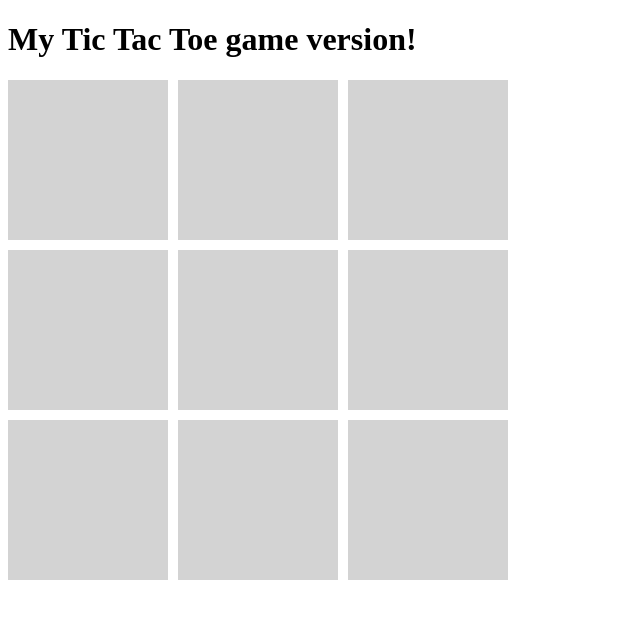
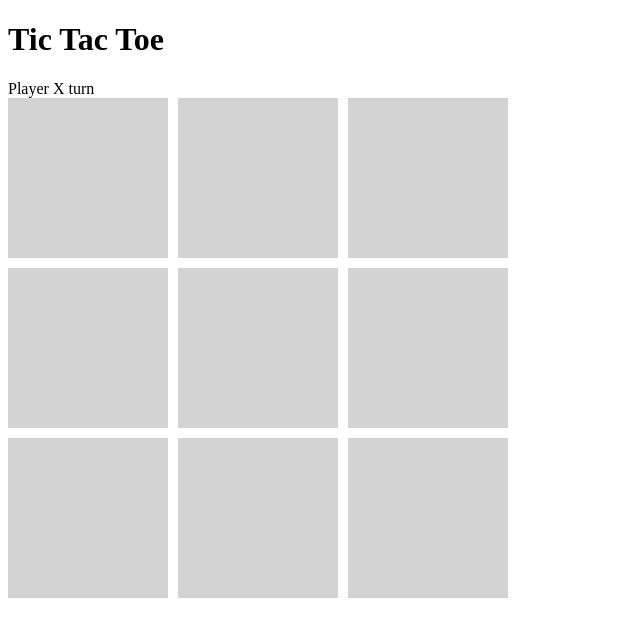
Before and after one commit to SusanaIsabelGuerreiro/tic-tac-toe-game, a React app: page / in a window 1280 px wide. Shown: the top 636 px of the page, without its empty margins (0-640 px from the left). Built offline with nearby package versions, Linux system fonts and the light colour scheme.

Commit message:
improve winner calculation to include tie

```diff
--- a/package.json
+++ b/package.json
@@ -19,6 +19,7 @@
     "eslint-config-prettier": "^8.3.0",
     "eslint-plugin-prettier": "^4.0.0",
     "eslint-plugin-react": "^7.26.1",
+    "eslint-plugin-react-hooks": "^4.2.0",
     "eslint-webpack-plugin": "^3.1.0",
     "html-webpack-plugin": "^5.5.0",
     "prettier": "^2.4.1",
--- a/src/App.tsx
+++ b/src/App.tsx
@@ -1,20 +1,10 @@
-import React, { useState } from "react";
+import React, { useEffect, useState } from "react";
 import Board from "./components/Board";
 import Square from "./components/Square";
 import usePlayerGaming from "./hooks/usePlayerGaming";
+import { calculateWinner, playerWins } from "./utils/calculateWinner";
 
-const playerWins = (grid: string[], player: string) => {
-  return (
-    (grid[0] === player && grid[1] === player && grid[2] === player) ||
-    (grid[3] === player && grid[4] === player && grid[5] === player) ||
-    (grid[6] === player && grid[7] === player && grid[8] === player) ||
-    (grid[0] === player && grid[3] === player && grid[6] === player) ||
-    (grid[1] === player && grid[4] === player && grid[7] === player) ||
-    (grid[2] === player && grid[5] === player && grid[8] === player) ||
-    (grid[0] === player && grid[4] === player && grid[8] === player) ||
-    (grid[2] === player && grid[4] === player && grid[6] === player)
-  );
-};
+const PLAYERS: string[] = ["X", "O"];
 
 const App = () => {
   const [grid, setGrid] = useState<string[]>(new Array(9).fill(""));
@@ -34,9 +24,23 @@ const App = () => {
     changePlayerGaming();
   };
 
+  useEffect(() => {
+    if (!winner && grid.every((square) => square !== "")) {
+      const winner = calculateWinner(grid, PLAYERS);
+      setWinner(winner);
+    }
+  }, [grid, winner]);
+
   return (
     <>
-      <h1>My Tic Tac Toe game version!</h1>
+      <h1>Tic Tac Toe</h1>
+      <span>
+        {winner === undefined
+          ? `Player ${playerGaming} turn`
+          : PLAYERS.includes(winner)
+          ? `Player ${winner} wins!`
+          : "It's a tie!"}
+      </span>
       <Board>
         {grid.map((square, index) => (
           <Square
@@ -47,7 +51,6 @@ const App = () => {
           </Square>
         ))}
       </Board>
-      {winner && <span>Player {winner} wins!</span>}
     </>
   );
 };
--- /dev/null
+++ b/src/utils/calculateWinner.ts
@@ -0,0 +1,38 @@
+const WINNING_POSITIONS = [
+  [0, 1, 2],
+  [3, 4, 5],
+  [6, 7, 8],
+  [0, 3, 6],
+  [1, 4, 7],
+  [2, 5, 8],
+  [0, 4, 8],
+  [2, 4, 6],
+];
+
+const playerWins = (grid: string[], player: string) => {
+  return WINNING_POSITIONS.some(
+    (positions) =>
+      grid[positions[0]] === player &&
+      grid[positions[1]] === player &&
+      grid[positions[2]] === player
+  );
+};
+
+const calculateWinner = (grid: string[], players: string[]) => {
+  const playersClassification: { [player: string]: boolean } = {};
+
+  players.reduce((playersClassification, player) => {
+    return {
+      ...playersClassification,
+      [player]: playerWins(grid, player),
+    };
+  }, playersClassification);
+
+  const winner = Object.keys(playersClassification).find(
+    (key) => playersClassification[key] === true
+  );
+
+  return winner || "tie";
+};
+
+export { playerWins, calculateWinner };
```
Also changed, not shown: .eslintrc.json, 1 other file (tests, documents, lock files or other folders).
